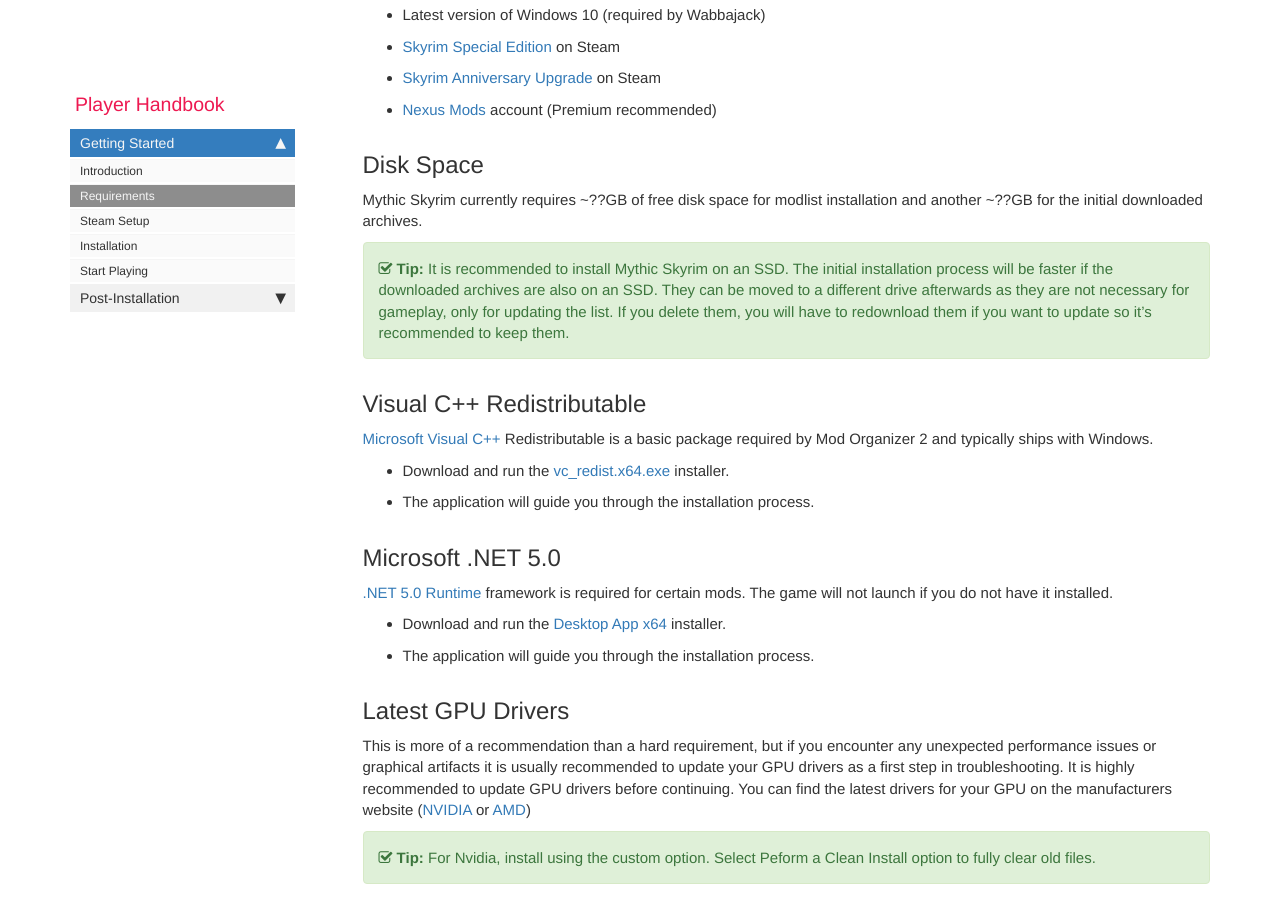
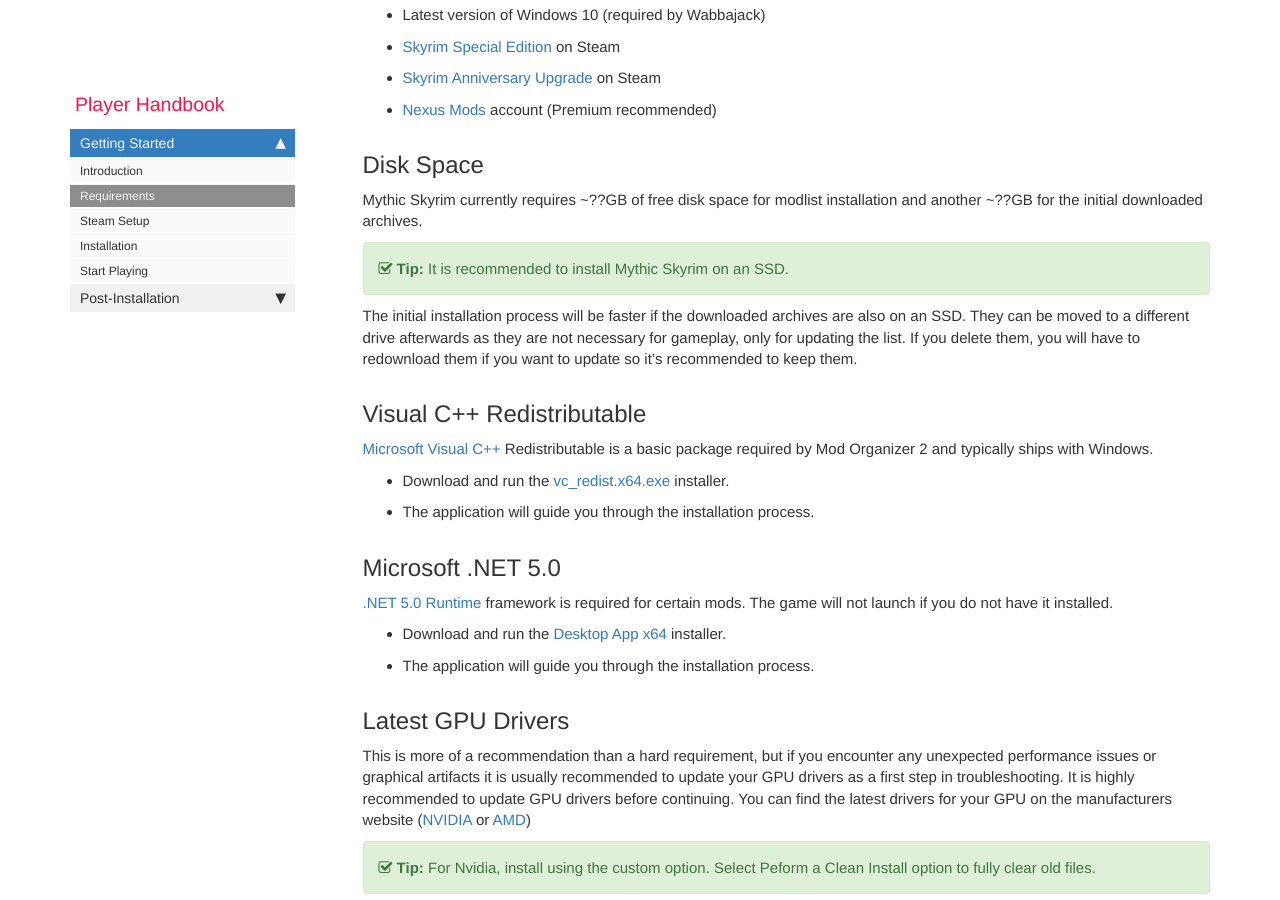
Before and after one commit to mythic-mods/mythic-mods.github.io, a Jekyll site: the page built from pages/mythic-skyrim/mythic-skyrim-requirements.md, in a window 1280 px wide and 900 px high, scrolled down 434 px. Built offline with Jekyll 4.4.1, drawn with Linux system fonts in a browser that asks for light colours; comment, search, counter and statistics services are not loaded; part of the change alters nothing that is shown.

Commit message:
Update mythic-skyrim-requirements.md

```diff
--- a/pages/mythic-skyrim/mythic-skyrim-requirements.md
+++ b/pages/mythic-skyrim/mythic-skyrim-requirements.md
@@ -19,11 +19,11 @@ summary: The following are required to install and play Mythic Skyrim.
 
 Mythic Skyrim currently requires ~??GB of free disk space for modlist installation and another ~??GB for the initial downloaded archives.
 
-{% include tip.html content=
-"It is recommended to install Mythic Skyrim on an SSD.
+{% include tip.html content="It is recommended to install Mythic Skyrim on an SSD." %}
+
 The initial installation process will be faster if the downloaded archives are also on an SSD.
 They can be moved to a different drive afterwards as they are not necessary for gameplay, only for updating the list.
-If you delete them, you will have to redownload them if you want to update so it’s recommended to keep them." %}
+If you delete them, you will have to redownload them if you want to update so it’s recommended to keep them.
 
 
 ## Visual C++ Redistributable
```
